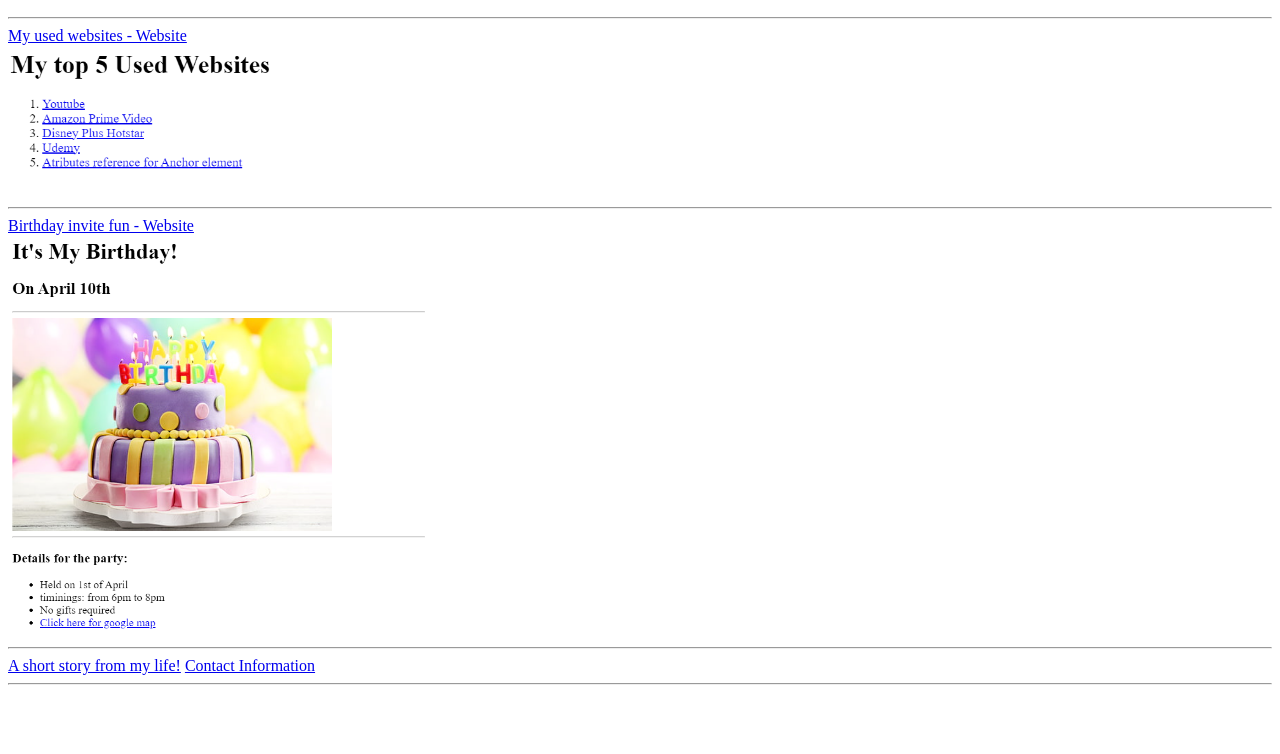
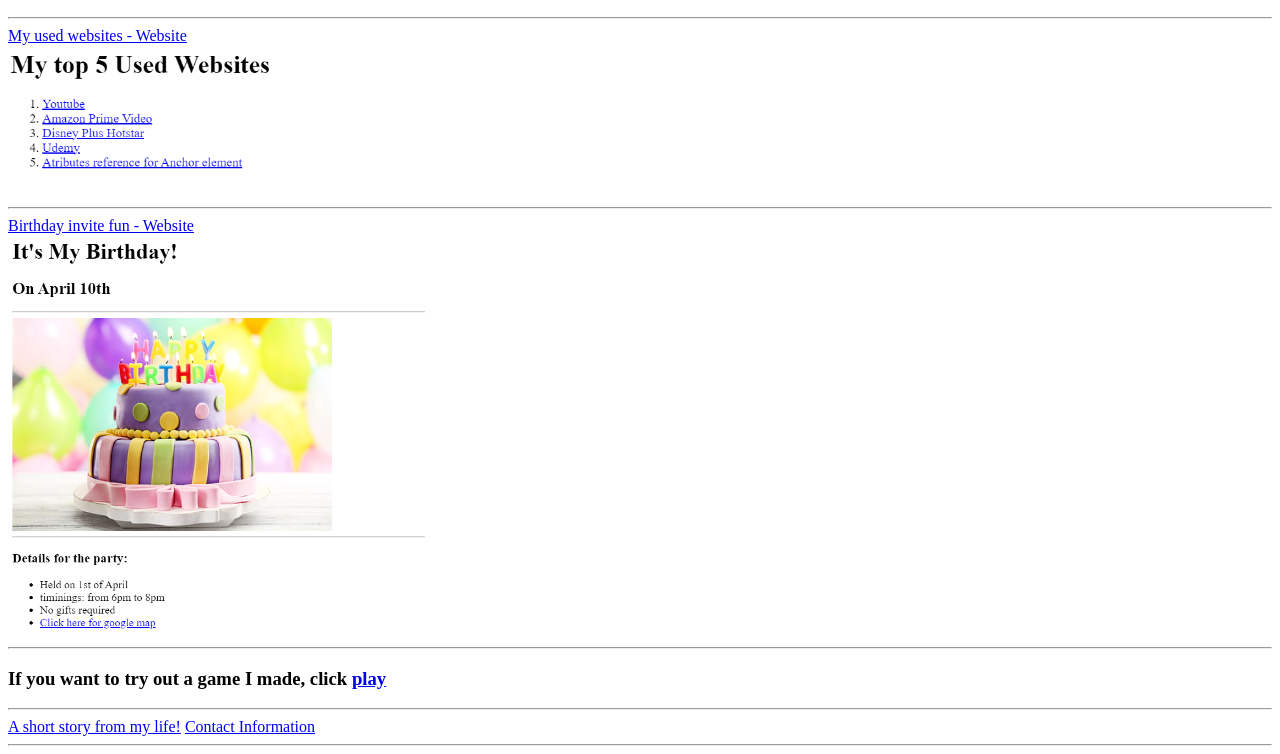
Before and after one commit to Swormhordlierr/html-portfolio, a plain HTML site: page index.html in a window 1280 px wide. Shown: the part 110-864 px from the top of the page. Before the commit the page ends 803 px from the top, so only its background shows below. Drawn offline with Linux system fonts and the light colour scheme.

Commit message:
Update index.html

```diff
--- a/index.html
+++ b/index.html
@@ -32,6 +32,8 @@ https://developer.mozilla.org/en-US/docs/Web/HTML/Element/img#attr-height -->
     <br/>
     <img src="./assets/images/bday invite.png" draggable="true" alt="Picture of my website" height="400"/>
     <hr/>
+    <h3>If you want to try out a game I made, click <a href="./public/oygame.py">play</h3>
+    <hr/>
     <a href="./public/about.html" draggable="true">A short story from my life!</a>
     <a href="./public/contact.html" draggable="true">Contact Information</a>
 
```
